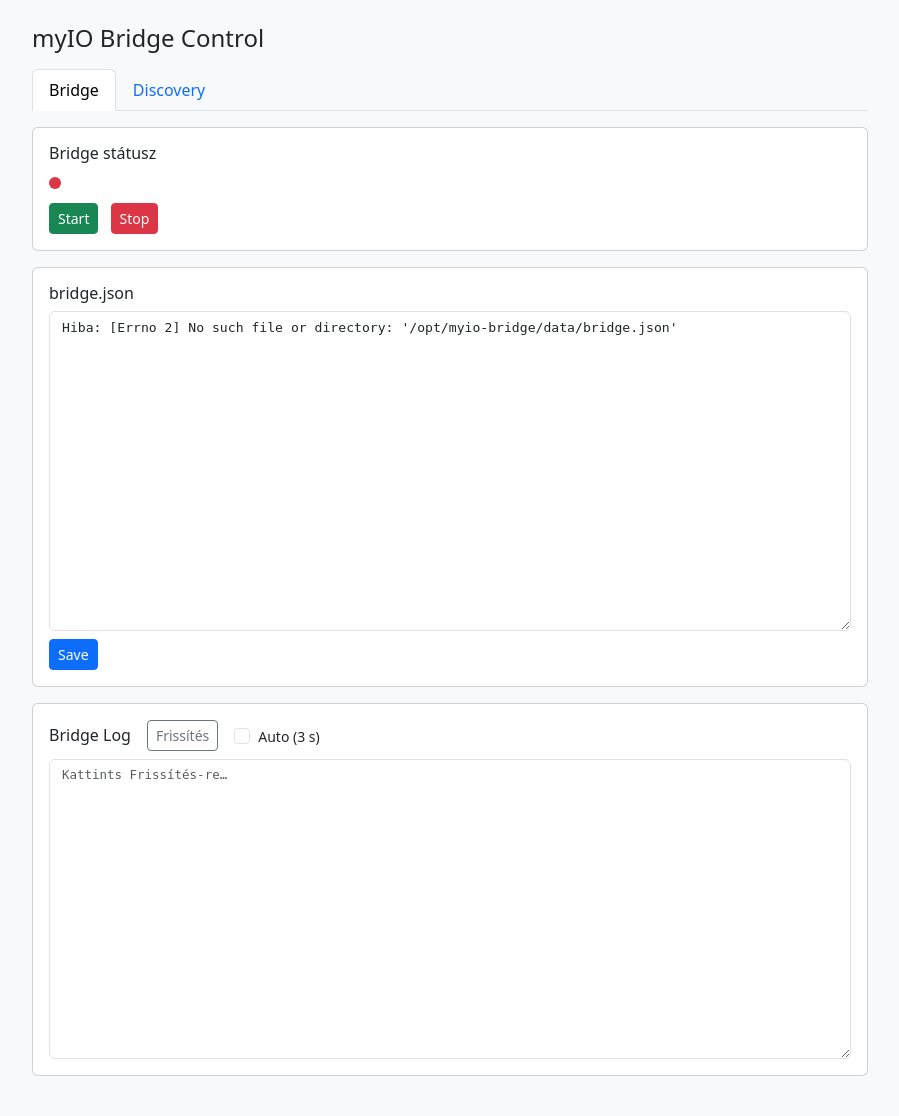
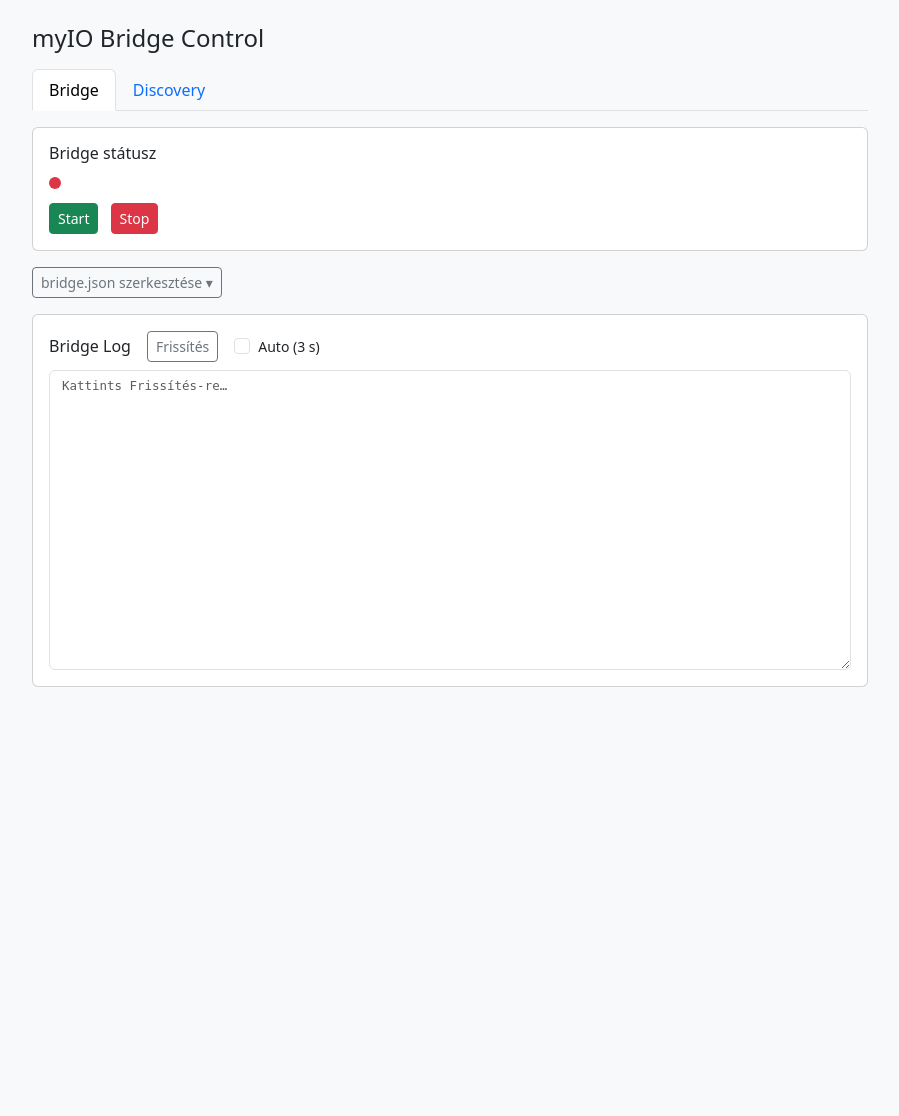
Before and after one commit to pvaczi/myio_bridge, a Flask app: page / in a window 1280 px wide. Shown: the whole page, without its empty margins (190-1089 px from the left). After the commit the page ends 687 px from the top, so only its background shows below. Run offline with Flask 3, Linux system fonts and the light colour scheme.

Commit message:
feat: bridge.json szerkesztő elrejtve — gombnyomásra nyílik
A konfig szerkesztő alapból rejtett, véletlen módosítás ellen.

Co-Authored-By: Claude Sonnet 4.6 <noreply@anthropic.com>

```diff
--- a/web/templates/index.html
+++ b/web/templates/index.html
@@ -46,7 +46,12 @@
       </div>
     </div>
 
-    <div class="card mb-3">
+    <div class="mb-3">
+      <button class="btn btn-sm btn-outline-secondary" onclick="toggleBridgeConfig()">
+        <span id="bridge-config-btn-label">bridge.json szerkesztése ▾</span>
+      </button>
+    </div>
+    <div id="bridge-config-card" class="card mb-3" style="display:none;">
       <div class="card-body">
         <h6 class="card-title">bridge.json</h6>
         <textarea id="bridge-config" class="form-control config-ta mb-2" placeholder="Betöltés…"></textarea>
@@ -129,7 +134,7 @@ function switchMode(newMode) {
   document.getElementById('tab-bridge').classList.toggle('active',    newMode === 'bridge');
   document.getElementById('tab-discovery').classList.toggle('active', newMode === 'discovery');
   if (newMode === 'discovery') loadDiscoveryConfig();
-  else loadBridgeConfig();
+  else if (bridgeConfigOpen) loadBridgeConfig();
 }
 
 async function bridgeAction(action) {
@@ -139,6 +144,16 @@ async function bridgeAction(action) {
   const d = await r.json();
   if (!d.ok) { errEl.textContent = d.error || 'Hiba'; errEl.style.display = ''; }
   await fetchStatus();
+}
+
+let bridgeConfigOpen = false;
+
+function toggleBridgeConfig() {
+  bridgeConfigOpen = !bridgeConfigOpen;
+  document.getElementById('bridge-config-card').style.display = bridgeConfigOpen ? '' : 'none';
+  document.getElementById('bridge-config-btn-label').textContent =
+    bridgeConfigOpen ? 'bridge.json szerkesztése ▴' : 'bridge.json szerkesztése ▾';
+  if (bridgeConfigOpen) loadBridgeConfig();
 }
 
 async function loadBridgeConfig() {
@@ -223,7 +238,6 @@ function setLogAuto(on) {
 }
 
 fetchStatus();
-loadBridgeConfig();
 setInterval(fetchStatus, 5000);
 </script>
 </body>
```
